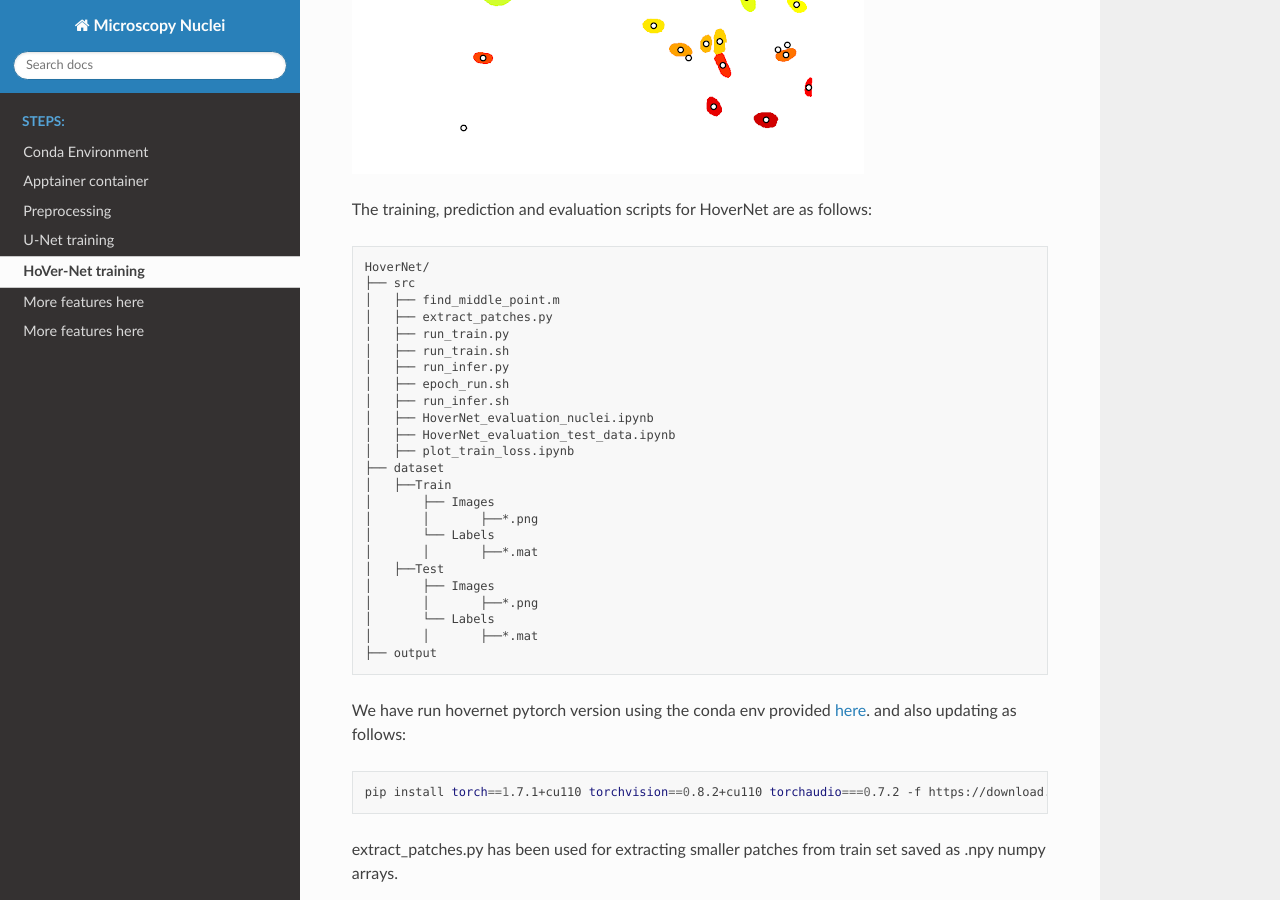
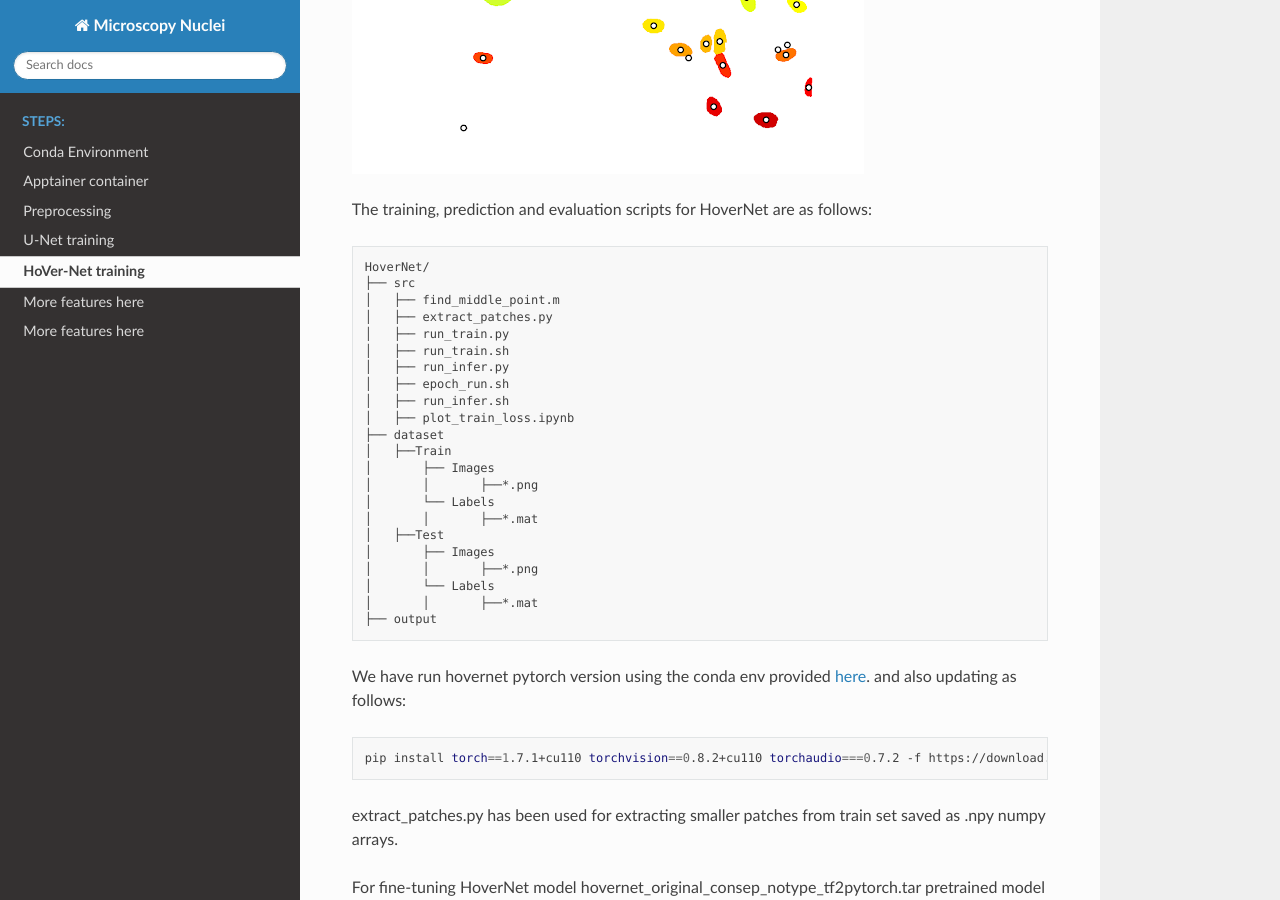
Before and after one commit to SalmaKazemiRashed/Cell_Microscopy_project, a Sphinx documentation site: the page built from doc/Train_HoVerNet.md, in a window 1280 px wide and 900 px high, scrolled down 694 px. Built offline with Sphinx 7.4.7 and the Read the Docs theme 3.1.0, drawn with Linux system fonts in a browser that asks for light colours.

Commit message:
update HoverNet evaluation

```diff
--- a/doc/Train_HoVerNet.md
+++ b/doc/Train_HoVerNet.md
@@ -27,8 +27,6 @@ HoverNet/
 │   ├── run_infer.py
 │   ├── epoch_run.sh
 │   ├── run_infer.sh
-│   ├── HoverNet_evaluation_nuclei.ipynb
-│   ├── HoverNet_evaluation_test_data.ipynb
 │   ├── plot_train_loss.ipynb
 ├── dataset
 │   ├──Train
```
